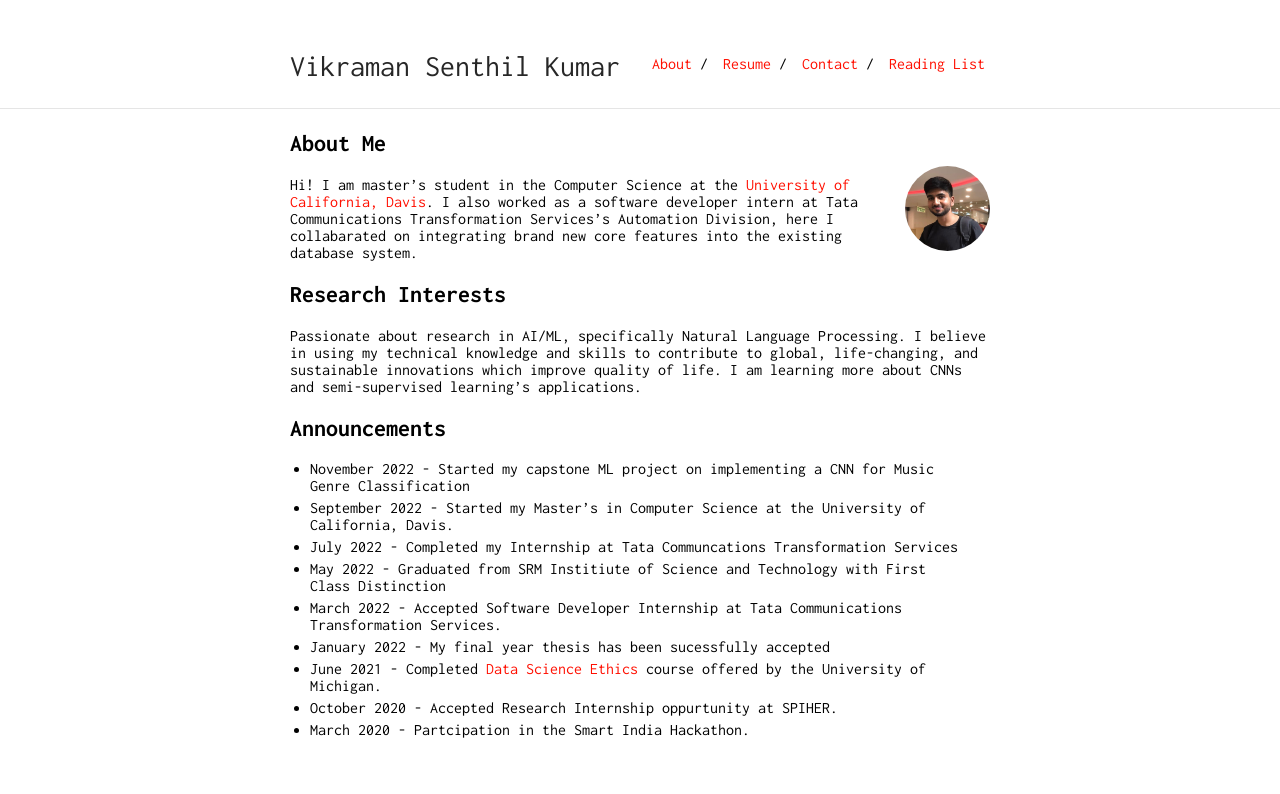
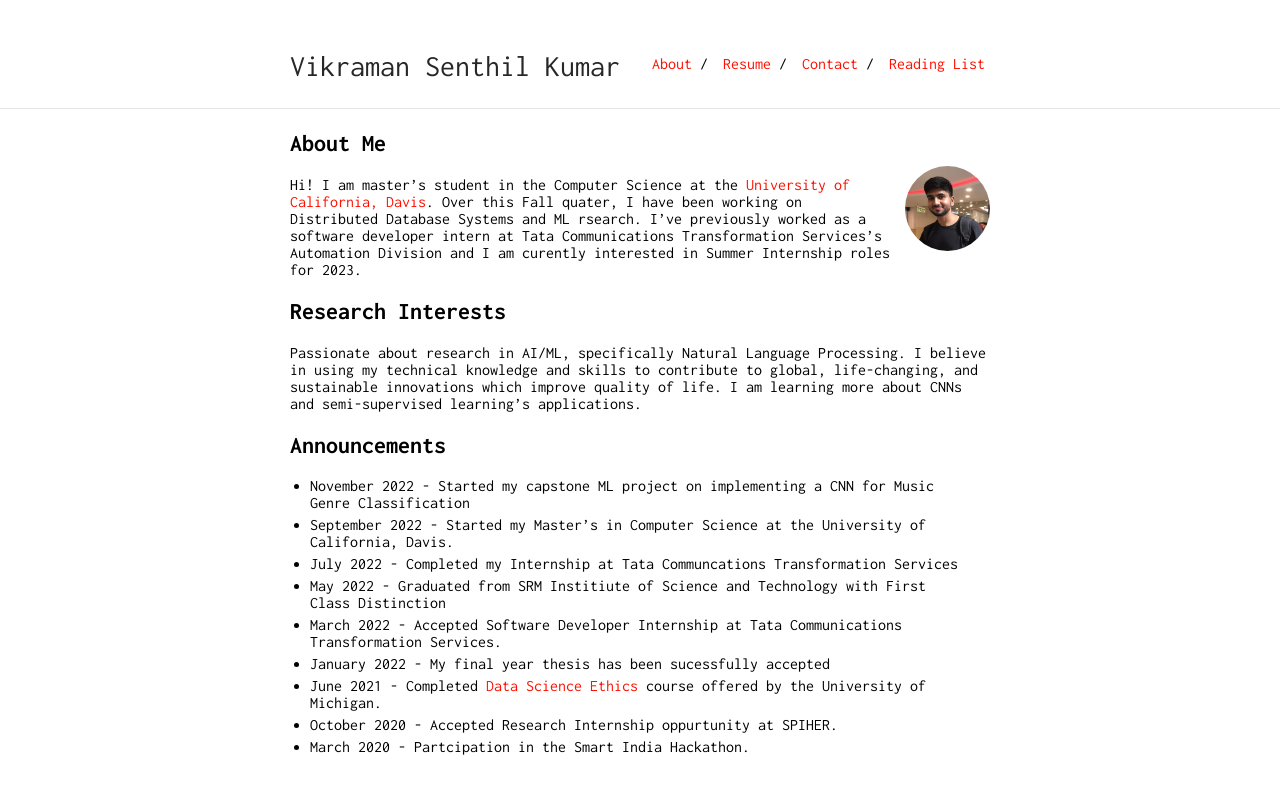
Before and after one commit to Vikramansen/vikramansen.github.io, a Jekyll site: the page built from index.md, in a window 1280 px wide. Shown: the top 794 px of the page. Built offline with Jekyll 4.4.1, drawn with Linux system fonts in a browser that asks for light colours; our own code applies the rules of GitHub Pages for plain Markdown files.

Commit message:
Update index.md

```diff
--- a/index.md
+++ b/index.md
@@ -6,8 +6,8 @@ layout: default
 
 <img class="profile-picture" src="website_image.jpg">
 
-Hi! I am master's student in the Computer Science at the [University of California, Davis]( https://www.ucdavis.edu).
-I also worked as a software developer intern at Tata Communications Transformation Services's Automation Division, here I collabarated on integrating brand new core features into the existing database system.
+Hi! I am master's student in the Computer Science at the [University of California, Davis]( https://www.ucdavis.edu). Over this Fall quater, I have been working on Distributed Database Systems and ML rsearch.
+I've previously worked as a software developer intern at Tata Communications Transformation Services's Automation Division and I am curently interested in Summer Internship roles for 2023.
 
 
 ## Research Interests
```
